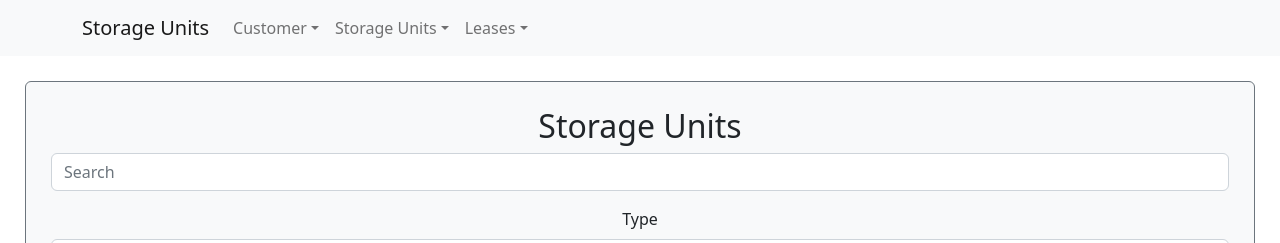
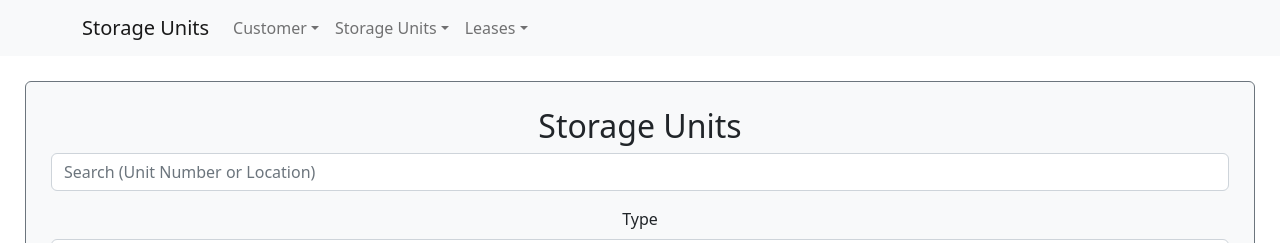
Before and after one commit to blee2125/storage-rental-v2, a React (Create React App) app: page /storage-units in a window 1280 px wide. Shown: the top 243 px of the page. Built offline with nearby package versions, Linux system fonts and the light colour scheme; no server answers.

Commit message:
update placeholder

```diff
--- a/src/components/StorageUnit/List/StorageUnitSearch.js
+++ b/src/components/StorageUnit/List/StorageUnitSearch.js
@@ -9,7 +9,7 @@ function StorageUnitSearch(props) {
                 <Form.Group className="mb-3" controlId="formGroupSearch">
                 <Form.Control
                     type="text"
-                    placeholder="Search"
+                    placeholder="Search (Unit Number or Location)"
                     defaultValue={props.search}
                     onChange={e => props.setSearch(e.target.value)}
                 />
```
